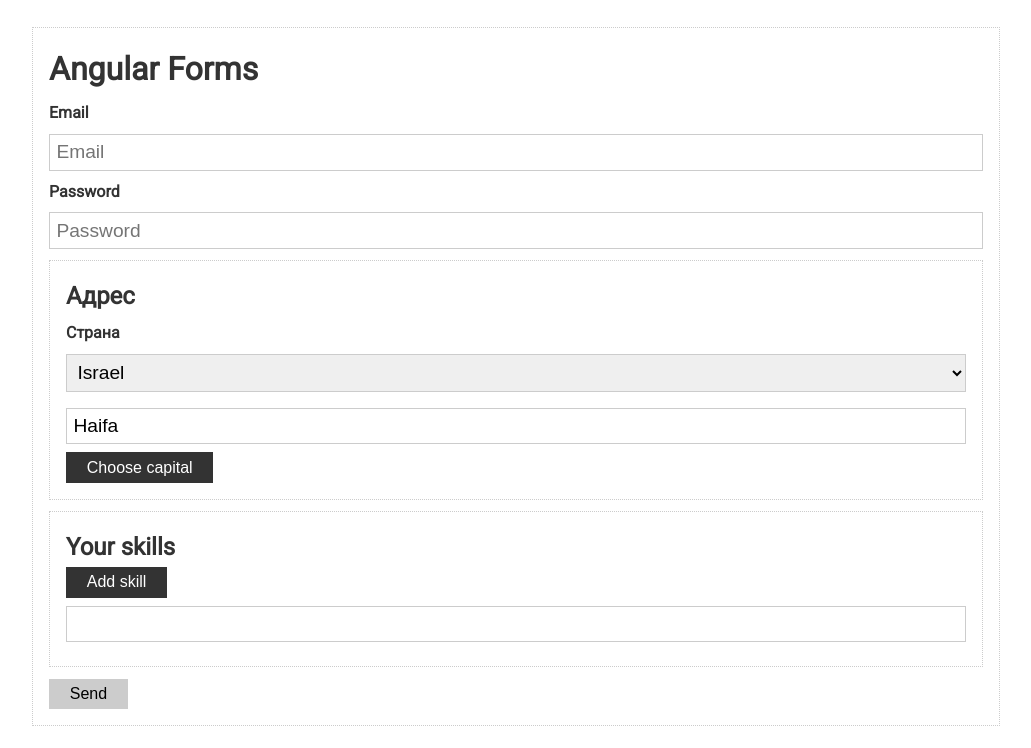
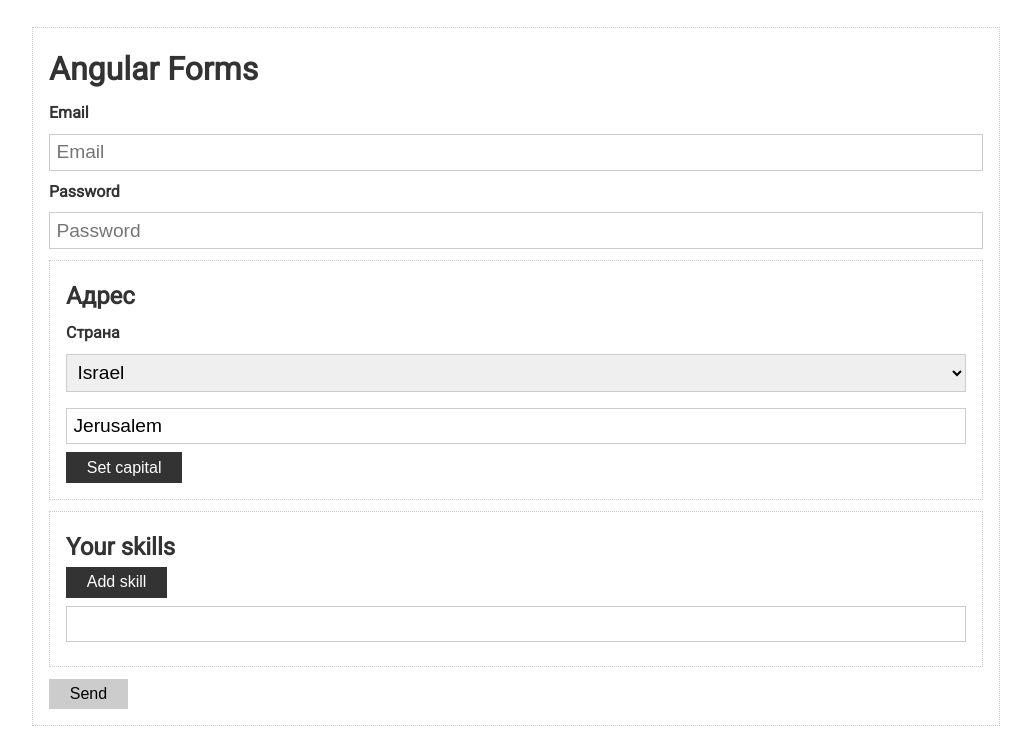
Before and after one commit to Chuchundrium/Angular-theory, an Angular app: page / in a window 1280 px wide. Shown: the top 748 px of the page, without its empty margins (124-1155 px from the left). Built offline with nearby package versions, Linux system fonts and the light colour scheme.

Commit message:
07-Forms-08-dynamic-form-update

```diff
--- a/src/app/app.component.html
+++ b/src/app/app.component.html
@@ -42,7 +42,7 @@
         <select formControlName="country">
           <option value="il">Israel</option>
           <option value="ca">Canada</option>
-          <option value="aus">Australia</option>
+          <option value="au">Australia</option>
         </select>
       </div>
 
@@ -50,7 +50,7 @@
         <input type="text" formControlName="city" placeholder="city">
       </div>
 
-      <button class="btn" type="button">Choose capital</button>
+      <button class="btn" type="button" (click)="setCapital()">Set capital</button>
     </div>
 
     <div class="card">
--- a/src/app/app.component.ts
+++ b/src/app/app.component.ts
@@ -21,7 +21,7 @@ export class AppComponent implements OnInit {
       ]),
       address: new FormGroup({
         country: new FormControl('il'),
-        city: new FormControl('Haifa', [Validators.required])
+        city: new FormControl('Jerusalem', [Validators.required])
       })
     });
   }
@@ -33,4 +33,15 @@ export class AppComponent implements OnInit {
       console.log('Form Data', formData);
     }
   }
+
+  setCapital() {
+    const cityMap = {
+      il: 'Jerusalem',
+      ca: 'Ottawa',
+      au: 'Canberra'
+    };
+    const cityKey = this.myForm.get('address').get('country').value;
+    const city = cityMap[cityKey];
+    this.myForm.patchValue({address: {city}});
+  }
 }
```
